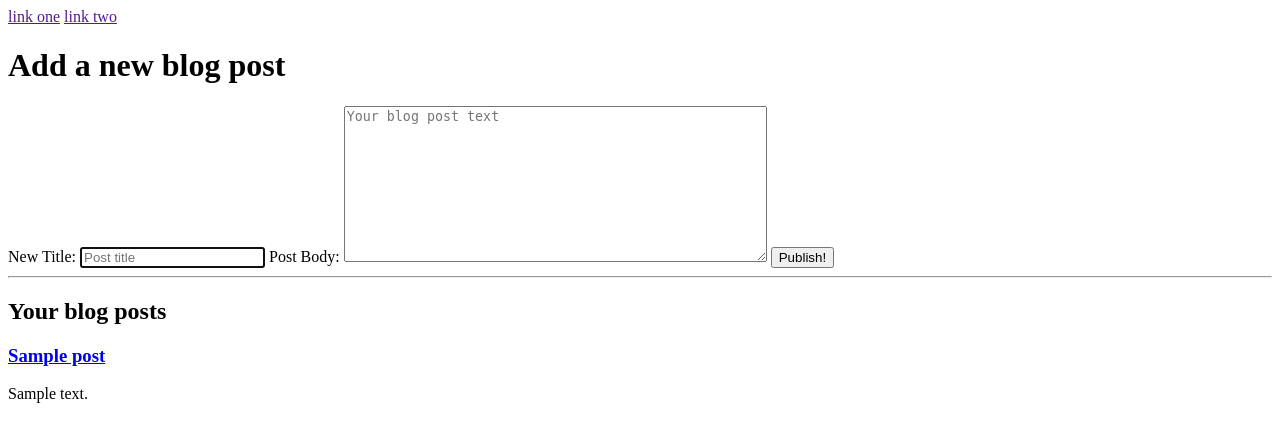
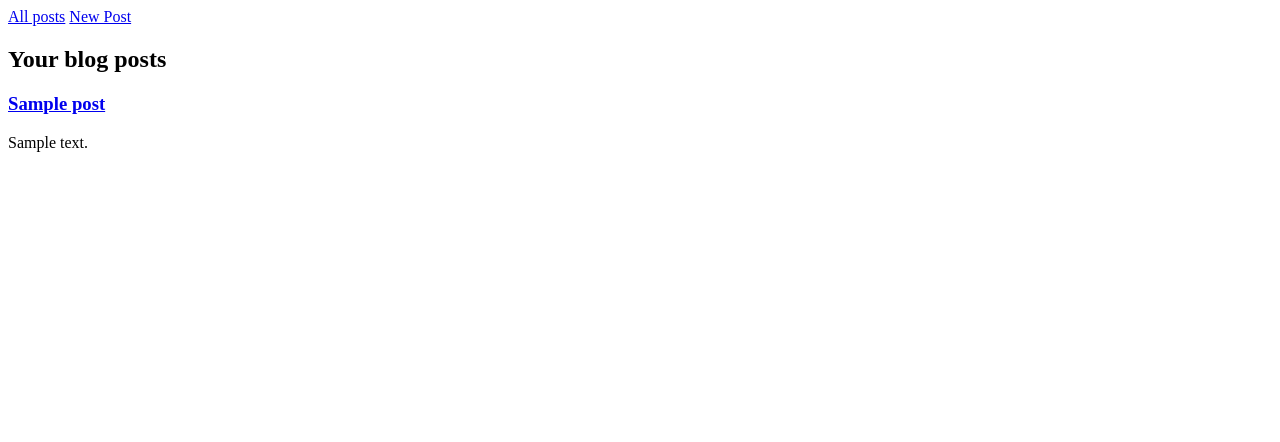
Before and after one commit to NeexDoesTuts/LC_2.4_blogz, a Flask app: page /blog?id=1 in a window 1280 px wide. Shown: the top 442 px of the page. Run offline with Flask 2, Linux system fonts and the light colour scheme; tables that the repository leaves empty hold one stand-in row (values such as "Sample post").

Commit message:
Display titles properly everywhere

```diff
--- a/app.py
+++ b/app.py
@@ -25,16 +25,31 @@ def index():
 
 @app.route("/blog", methods=["POST", "GET"])
 def blog():
+
+    # if I send you here via POST (newpost), please save me
     if request.method == "POST":
         post_title = request.form["post-title"]
         post_body = request.form["post-body"]
         new_post = Post(post_title, post_body)
         db.session.add(new_post)
         db.session.commit()
+        id = new_post.id # grab id upon creation of new post
+        # and redirect here with the new id so it displays the post
+        return redirect("/blog?id={}".format(id))
 
-    posts = Post.query.all()
+    # if there is some argument in the query AKA the blog id from above redirect
+    if len(request.args) != 0:
+        id = request.args["id"] # grab the id
+        post = Post.query.get(id) # grab the post from database
+        # display only this new post on the page
+        return render_template("blog_post.html", post=post, title=post.title)
+    else:
+        posts = Post.query.all() # otherwise grab all and display
+        return render_template("blog.html", title="All blog posts", posts=posts)
 
-    return render_template("blog.html", title="Blog posts", posts=posts)
+@app.route("/newpost", methods=["GET"])
+def new_post():
+    return render_template("new_post.html")
 
 if __name__ == "__main__":
     app.run()
--- a/templates/base.html
+++ b/templates/base.html
@@ -1,13 +1,17 @@
 <!doctype html>
 <html>
     <head>
-        <title>{{title}}</title>
+        {% if post %}
+            <title>{{post.title}}</title>
+        {% else %}
+            <title>{{title}}</title>
+        {% endif %}
     </head>
 <body>
 
     <nav>
-        <a href="">link one</a>
-        <a href="">link two</a>
+        <a href="/blog">All posts</a>
+        <a href="/newpost">New Post</a>
     </nav>
     {% block content %}
     {% endblock %}
--- a/templates/blog.html
+++ b/templates/blog.html
@@ -1,20 +1,6 @@
 {% extends "base.html" %}
 
 {% block content %}
-    <h1>Add a new blog post</h1>
-    <form method='post'>
-        <label>
-            New Title:
-            <input type="text" name='post-title' autofocus placeholder="Post title"/>
-        </label>
-        <label>Post Body:
-            <textarea name="post-body" rows="10" cols="50" placeholder="Your blog post text"></textarea>
-        </label>
-        <input type="submit" value='Publish!' />
-    </form>
-
-    <hr />
-
     {% if posts|length == 0 %}
         <h2>No blog posts yet</h2>
     {% else %}
--- /dev/null
+++ b/templates/blog_post.html
@@ -0,0 +1,10 @@
+{% extends "base.html" %}
+
+{% block content %}
+    <h2>Your blog posts</h2>
+    <section>
+        <h3><a href="/blog?id={{post.id}}">{{post.title}}</a></h3>
+        <p>{{post.body}}</p>
+    </section>
+
+{% endblock %}
```
Also changed, not shown: templates/new_post.html (added, +16 -0 lines).
